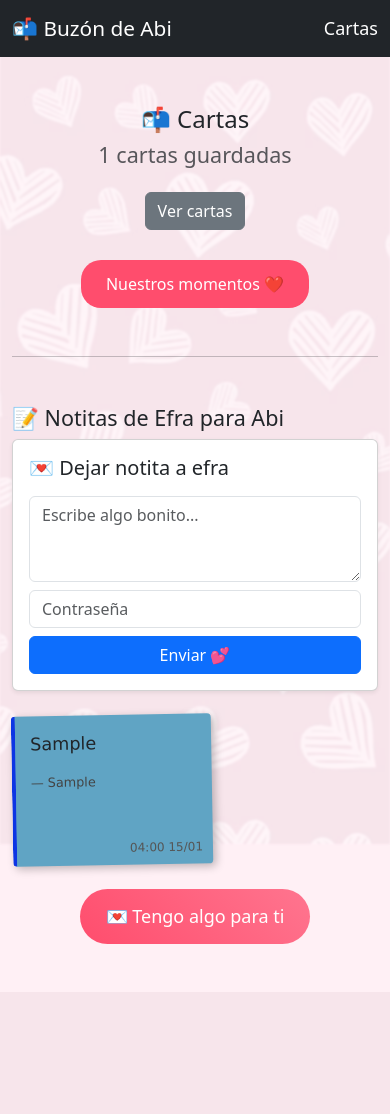
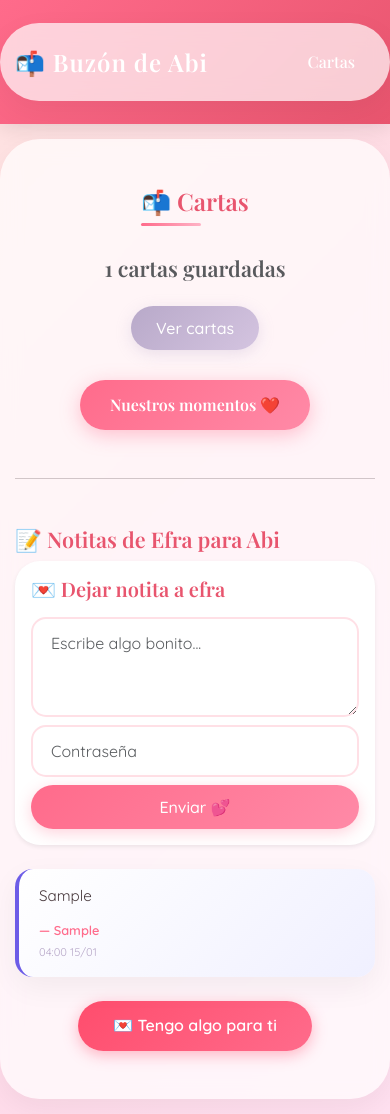
Before and after one commit to LanCaihe148/repoab, a Django app: page / in a window 390 px wide. Before the commit the page ends 944 px from the top, so only its background shows below. Run offline with Django 5.2, Linux system fonts and the light colour scheme; tables that the repository leaves empty hold one stand-in row (values such as "Sample post").

Commit message:
Modifica apariencia de la pagina de mi amorcito

```diff
--- a/elementos/static/elementos/css/styles.css
+++ b/elementos/static/elementos/css/styles.css
@@ -1,268 +1,459 @@
-body {
-    min-height: 100vh;
-    background-color: #fff0f5;
-    position: relative;
-    overflow-x: hidden;
-    font-size: 16px;
+/* ============================================
+   ESTILOS PRINCIPALES - BUZÓN DE ABI
+   Diseño romántico y femenino
+   ============================================ */
+
+/* Importación de fuentes elegantes */
+@import url('https://fonts.googleapis.com/css2?family=Playfair+Display:wght@400;500;600;700&family=Quicksand:wght@300;400;500;600&display=swap');
+
+/* Variables de color */
+:root {
+    --primary: #ff6b8b;
+    --primary-dark: #e8556e;
+    --secondary: #ffb3c6;
+    --accent: #ff8aa7;
+    --bg-light: #fff5f7;
+    --text-dark: #4a3b3f;
+    --shadow: 0 10px 30px rgba(0, 0, 0, 0.05);
+    --shadow-hover: 0 15px 40px rgba(0, 0, 0, 0.1);
+    --border-radius: 20px;
 }
 
-
-body::before {
-    content: "";
-    position: fixed;
-    inset: 0;
-    z-index: -1;
-
-    background-image: url("../img/hearts.avif");
-    background-repeat: repeat;
-    background-size: auto;
-    background-position: center;
-
-    filter: blur(1px);
-    opacity: 0.35;
+/* Reset y estilos base */
+* {
+    margin: 0;
+    padding: 0;
+    box-sizing: border-box;
 }
 
-/* Ajustes para celular */
+body {
+    font-family: 'Quicksand', sans-serif;
+    background: linear-gradient(135deg, #ffe4e1 0%, #ffd9e6 50%, #ffe0f0 100%);
+    color: var(--text-dark);
+    min-height: 100vh;
+    line-height: 1.6;
+}
+
+/* Navbar personalizada */
+.navbar {
+    background: linear-gradient(135deg, #ff6b8b, #e8556e) !important;
+    box-shadow: 0 4px 20px rgba(0, 0, 0, 0.1);
+    font-family: 'Playfair Display', serif;
+}
+
+.navbar-brand {
+    font-size: 1.5rem;
+    font-weight: 600;
+    letter-spacing: 1px;
+    transition: transform 0.3s ease;
+}
+
+.navbar-brand:hover {
+    transform: scale(1.05);
+}
+
+.nav-link {
+    font-weight: 500;
+    transition: all 0.3s ease;
+    border-radius: 25px;
+    padding: 8px 20px !important;
+}
+
+.nav-link:hover {
+    background: rgba(255, 255, 255, 0.2);
+    transform: translateY(-2px);
+}
+
+/* Contenedor principal */
+.container {
+    max-width: 1300px;
+    background: rgba(255, 255, 255, 0.7);
+    backdrop-filter: blur(10px);
+    border-radius: 40px;
+    padding: 30px;
+    box-shadow: var(--shadow);
+    margin-top: 30px;
+    margin-bottom: 30px;
+}
+
+/* Títulos */
+h1, h2, h3, h4, h5 {
+    font-family: 'Playfair Display', serif;
+    font-weight: 600;
+    color: #e8556e;
+}
+
+h2 {
+    position: relative;
+    display: inline-block;
+    margin-bottom: 30px;
+    padding-bottom: 10px;
+}
+
+h2::after {
+    content: '';
+    position: absolute;
+    bottom: 0;
+    left: 0;
+    width: 60px;
+    height: 3px;
+    background: linear-gradient(90deg, #ff6b8b, #ffb3c6);
+    border-radius: 3px;
+}
+
+/* Botones personalizados */
+.btn {
+    border-radius: 25px;
+    padding: 10px 25px;
+    font-weight: 500;
+    transition: all 0.3s ease;
+    font-family: 'Quicksand', sans-serif;
+}
+
+.btn-primary {
+    background: linear-gradient(135deg, #ff6b8b, #ff8aa7);
+    border: none;
+    box-shadow: 0 4px 15px rgba(255, 107, 139, 0.3);
+}
+
+.btn-primary:hover {
+    transform: translateY(-2px);
+    box-shadow: 0 6px 20px rgba(255, 107, 139, 0.4);
+    background: linear-gradient(135deg, #ff8aa7, #ff6b8b);
+}
+
+.btn-secondary {
+    background: linear-gradient(135deg, #b8a9c9, #d4c4e0);
+    border: none;
+    color: white;
+    box-shadow: 0 4px 15px rgba(184, 169, 201, 0.3);
+}
+
+.btn-secondary:hover {
+    transform: translateY(-2px);
+    background: linear-gradient(135deg, #d4c4e0, #b8a9c9);
+}
+
+.btn-outline-secondary {
+    border: 2px solid #ff6b8b;
+    color: #ff6b8b;
+    background: transparent;
+}
+
+.btn-outline-secondary:hover {
+    background: #ff6b8b;
+    border-color: #ff6b8b;
+    color: white;
+    transform: translateY(-2px);
+}
+
+/* Botón especial "Nuestros momentos" */
+.btn-momentos {
+    background: linear-gradient(135deg, #ff6b8b, #ff8aa7);
+    border: none;
+    border-radius: 50px;
+    padding: 15px 40px;
+    font-size: 1.1rem;
+    font-weight: 600;
+    color: white;
+    cursor: pointer;
+    transition: all 0.3s ease;
+    box-shadow: 0 5px 20px rgba(255, 107, 139, 0.4);
+    font-family: 'Playfair Display', serif;
+}
+
+.btn-momentos:hover {
+    transform: translateY(-3px) scale(1.02);
+    box-shadow: 0 8px 30px rgba(255, 107, 139, 0.5);
+}
+
+/* Botón San Valentín */
+.btn-san-valentin {
+    background: linear-gradient(135deg, #ff4d6d, #ff6b8b);
+    border: none;
+    border-radius: 50px;
+    padding: 12px 35px;
+    font-size: 1rem;
+    font-weight: 600;
+    color: white;
+    cursor: pointer;
+    transition: all 0.3s ease;
+    box-shadow: 0 4px 15px rgba(255, 77, 109, 0.4);
+    text-decoration: none;
+    display: inline-block;
+}
+
+.btn-san-valentin:hover {
+    transform: translateY(-2px) scale(1.02);
+    box-shadow: 0 6px 25px rgba(255, 77, 109, 0.6);
+    color: white;
+    text-decoration: none;
+}
+
+/* Tarjetas de cartas */
+.list-group-item {
+    border: none;
+    border-radius: 15px !important;
+    margin-bottom: 12px;
+    padding: 18px 25px;
+    background: white;
+    transition: all 0.3s ease;
+    box-shadow: 0 2px 10px rgba(0, 0, 0, 0.05);
+    font-family: 'Quicksand', sans-serif;
+}
+
+.list-group-item:hover {
+    transform: translateX(8px);
+    box-shadow: 0 5px 20px rgba(0, 0, 0, 0.1);
+    background: linear-gradient(90deg, #fff5f7, white);
+}
+
+.list-group-item strong {
+    color: #ff6b8b;
+    font-size: 1.1rem;
+    font-family: 'Playfair Display', serif;
+}
+
+/* Detalle de carta - estilo carta real */
+.carta-real {
+    background: linear-gradient(135deg, #fffef7, #fff8f0);
+    border-radius: 25px;
+    padding: 40px;
+    box-shadow: var(--shadow-hover);
+    border: 1px solid rgba(255, 107, 139, 0.2);
+    position: relative;
+}
+
+.carta-real::before {
+    content: '💌';
+    position: absolute;
+    top: -15px;
+    left: 30px;
+    font-size: 2rem;
+    background: white;
+    padding: 0 15px;
+    border-radius: 30px;
+}
+
+.carta-real h2 {
+    color: #ff6b8b;
+    margin-bottom: 15px;
+    text-align: center;
+}
+
+.carta-real .fecha {
+    text-align: center;
+    color: #b8a9c9;
+    font-size: 0.9rem;
+    margin-bottom: 30px;
+    padding-bottom: 15px;
+    border-bottom: 1px dashed #ffb3c6;
+}
+
+.carta-real p {
+    font-size: 1.1rem;
+    line-height: 1.8;
+    text-align: justify;
+    white-space: pre-line;
+}
+
+/* Notas */
+.nota {
+    background: white;
+    border-radius: 18px;
+    padding: 15px 20px;
+    width: 260px;
+    box-shadow: var(--shadow);
+    transition: all 0.3s ease;
+    position: relative;
+}
+
+.nota:hover {
+    transform: translateY(-5px);
+    box-shadow: var(--shadow-hover);
+}
+
+.nota-efra {
+    border-left: 4px solid #6c5ce7;
+    background: linear-gradient(135deg, #ffffff, #f0f0ff);
+}
+
+.nota-ella {
+    border-left: 4px solid #ff6b8b;
+    background: linear-gradient(135deg, #ffffff, #fff0f3);
+}
+
+.nota p {
+    font-size: 0.95rem;
+    margin-bottom: 12px;
+    color: #4a3b3f;
+}
+
+.nota .autor {
+    display: block;
+    font-weight: 600;
+    font-size: 0.8rem;
+    margin-top: 8px;
+    color: #ff6b8b;
+}
+
+.nota .fecha {
+    display: block;
+    font-size: 0.7rem;
+    color: #b8a9c9;
+    margin-top: 4px;
+}
+
+/* Contenedor de botones */
+.contenedor-boton {
+    text-align: center;
+    margin: 30px 0;
+}
+
+/* Formularios */
+.card {
+    border: none;
+    border-radius: 25px;
+    background: white;
+    box-shadow: var(--shadow);
+    overflow: hidden;
+}
+
+.form-control {
+    border-radius: 15px;
+    border: 2px solid #ffe0e6;
+    padding: 12px 18px;
+    font-family: 'Quicksand', sans-serif;
+    transition: all 0.3s ease;
+}
+
+.form-control:focus {
+    border-color: #ff6b8b;
+    box-shadow: 0 0 0 3px rgba(255, 107, 139, 0.1);
+    outline: none;
+}
+
+textarea.form-control {
+    resize: vertical;
+    min-height: 100px;
+}
+
+/* Modal San Valentín */
+.modal-san {
+    display: none;
+    position: fixed;
+    z-index: 1000;
+    left: 0;
+    top: 0;
+    width: 100%;
+    height: 100%;
+    background: rgba(0, 0, 0, 0.6);
+    backdrop-filter: blur(5px);
+    animation: fadeIn 0.3s ease;
+}
+
+@keyframes fadeIn {
+    from { opacity: 0; }
+    to { opacity: 1; }
+}
+
+.modal-contenido {
+    background: linear-gradient(135deg, #fff5f7, #ffffff);
+    margin: 15% auto;
+    padding: 40px;
+    width: 90%;
+    max-width: 500px;
+    border-radius: 30px;
+    text-align: center;
+    box-shadow: 0 20px 60px rgba(0, 0, 0, 0.3);
+    animation: slideDown 0.3s ease;
+}
+
+@keyframes slideDown {
+    from {
+        transform: translateY(-50px);
+        opacity: 0;
+    }
+    to {
+        transform: translateY(0);
+        opacity: 1;
+    }
+}
+
+.modal-contenido h2 {
+    color: #ff4d6d;
+    margin-bottom: 20px;
+}
+
+/* Animaciones suaves */
+@keyframes fadeInUp {
+    from {
+        opacity: 0;
+        transform: translateY(20px);
+    }
+    to {
+        opacity: 1;
+        transform: translateY(0);
+    }
+}
+
+/* Responsive */
 @media (max-width: 768px) {
-    body {
-        font-size: 18px;
+    .container {
+        padding: 20px;
+        margin-top: 15px;
+        margin-bottom: 15px;
     }
 
-    h1 {
-        font-size: 1.8rem;
+    .carta-real {
+        padding: 25px;
+    }
+
+    .nota {
+        width: 100%;
     }
 
     h2 {
         font-size: 1.5rem;
     }
 
-    p, a, button {
-        font-size: 1.1rem;
-    }
-
-    .navbar-brand {
-        font-size: 1.3rem;
+    .btn-momentos {
+        padding: 12px 30px;
+        font-size: 1rem;
     }
 }
 
-.nota {
-    width: 200px;
-    min-height: 150px;
-    padding: 15px;
-    /*background: #fff9a6;*/
-    font-family: "Comic Sans MS", "Segoe UI", sans-serif;
-    box-shadow: 3px 3px 8px rgba(0, 0, 0, 0.25);
-    transform: rotate(-1deg);
-    position: relative;
-    border-radius: 4px;
-    transition: transform 0.2s ease, box-shadow 0.2s ease;
-}
+@media (max-width: 576px) {
+    .container {
+        padding: 15px;
+    }
 
-/* Nota de Abi (rosita) */
-.nota-ella {
-    background: #ffd6e7;
-    border-left: 4px solid #ff4d88;
-}
+    .modal-contenido {
+        margin: 30% auto;
+        padding: 25px;
+        width: 95%;
+    }
 
-/* Nota de Efra (amarillo original o un tono distinto) */
-.nota-efra {
-    background: #60a4c4; /* el mismo que ya tienes */
-    border-left: 4px solid #0d35e4;
-}
-
-.nota:nth-child(2n) {
-    transform: rotate(1.5deg);
-}
-
-.nota:nth-child(3n) {
-    transform: rotate(-2deg);
-}
-
-.nota:hover {
-    transform: scale(1.05);
-    box-shadow: 6px 6px 12px rgba(0, 0, 0, 0.35);
-}
-
-.nota .autor {
-    display: block;
-    margin-top: 10px;
-    font-size: 0.8rem;
-    color: #444;
-}
-
-/* Fecha abajo a la derecha */
-.nota .fecha {
-    position: absolute;
-    bottom: 8px;
-    right: 10px;
-    font-size: 0.75rem;
-    color: #555;
-}
-
-/* ============================
-   BOTÓN SAN VALENTÍN
-============================ */
-.btn-san-valentin {
-    background: linear-gradient(45deg, #ff4d6d, #ff758f);
-    color: white;
-    padding: 14px 26px;
-    border: none;
-    border-radius: 30px;
-    font-size: 18px;
-    cursor: pointer;
-    text-decoration: none;
-    display: inline-block;
-    transition: transform 0.3s ease, box-shadow 0.3s ease;
-}
-
-.btn-san-valentin:hover {
-    transform: scale(1.1);
-    box-shadow: 0 0 15px rgba(255, 77, 109, 0.7);
-}
-
-/* ============================
-   FONDO OSCURO DEL MODAL
-============================ */
-.modal-san {
-    display: none;
-    position: fixed;
-    inset: 0;
-    background: rgba(0, 0, 0, 0.65);
-    z-index: 9999;
-}
-
-/* ============================
-   CAJA DEL MENSAJE
-============================ */
-.modal-contenido {
-    background: white;
-    width: 360px;
-    margin: 15% auto;
-    padding: 30px;
-    text-align: center;
-    border-radius: 20px;
-    animation: zoomIn 0.6s ease;
-}
-
-/* ============================
-   ANIMACIÓN
-============================ */
-@keyframes zoomIn {
-    from {
-        transform: scale(0.4);
-        opacity: 0;
-    }
-    to {
-        transform: scale(1);
-        opacity: 1;
+    .carta-real p {
+        font-size: 1rem;
     }
 }
 
-
-/* =========================
-   CARTA REAL – DETALLE
-========================= */
-.carta {
-    background: #f5f1a4;
-    border-radius: 12px;
-    padding: 15px;
-    min-height: 120px;
-
-    /* Animación */
-    opacity: 0;
-    transform: translateY(30px) scale(0.9);
-    transition: all 0.4s ease;
-
-    box-shadow: 0 8px 20px rgba(0,0,0,0.15);
+/* Scrollbar personalizada */
+::-webkit-scrollbar {
+    width: 10px;
 }
 
-.carta.activa {
-    opacity: 1;
-    transform: translateY(0) scale(1);
-}
-.carta-real {
-    background: #fffaf0;
-    max-width: 700px;
-    margin: 80px auto;
-    padding: 50px;
-    border-radius: 14px;
-    box-shadow: 0 20px 45px rgba(0,0,0,0.25);
-    font-family: 'Georgia', serif;
-    animation: aparecerCarta 0.8s ease;
+::-webkit-scrollbar-track {
+    background: #ffe0e6;
+    border-radius: 10px;
 }
 
-/* Título */
-.carta-real h2 {
-    text-align: center;
-    margin-bottom: 10px;
+::-webkit-scrollbar-thumb {
+    background: #ff6b8b;
+    border-radius: 10px;
 }
 
-/* Fecha */
-.carta-real .fecha {
-    text-align: center;
-    color: #777;
-    margin-bottom: 25px;
+::-webkit-scrollbar-thumb:hover {
+    background: #e8556e;
 }
-
-/* Texto */
-.carta-real p {
-    font-size: 18px;
-    line-height: 1.8;
-    white-space: pre-line;
-}
-
-/* Animación */
-@keyframes aparecerCarta {
-    from {
-        transform: scale(0.7) translateY(30px);
-        opacity: 0;
-    }
-    to {
-        transform: scale(1) translateY(0);
-        opacity: 1;
-    }
-}
-
-.carta-real {
-    font-family: sans-serif;
-    background: #fffdf8;
-    padding: 30px;
-    max-width: 600px;
-    margin: 40px auto;
-    border-radius: 12px;
-    box-shadow: 0 10px 30px rgba(0,0,0,0.2);
-    animation: aparecer 0.5s ease-out;
-}
-
-@keyframes aparecer {
-    from {
-        transform: scale(0.9) translateY(20px);
-        opacity: 0;
-    }
-    to {
-        transform: scale(1) translateY(0);
-        opacity: 1;
-    }
-}
-.contenedor-boton {
-    display: flex;
-    justify-content: center;  /* 🔥 centra horizontal */
-    align-items: center;      /* 🔥 centra vertical (opcional) */
-    margin-top: 30px;
-}
-
-.btn-momentos {
-    padding: 12px 25px;
-    font-size: 16px;
-    border: none;
-    border-radius: 20px;
-    background: #ff4d6d;
-    color: white;
-    cursor: pointer;
-    transition: 0.3s;
-}
-
-.btn-momentos:hover {
-    background: #ff1e4d;
-    transform: scale(1.05);
-}
```
